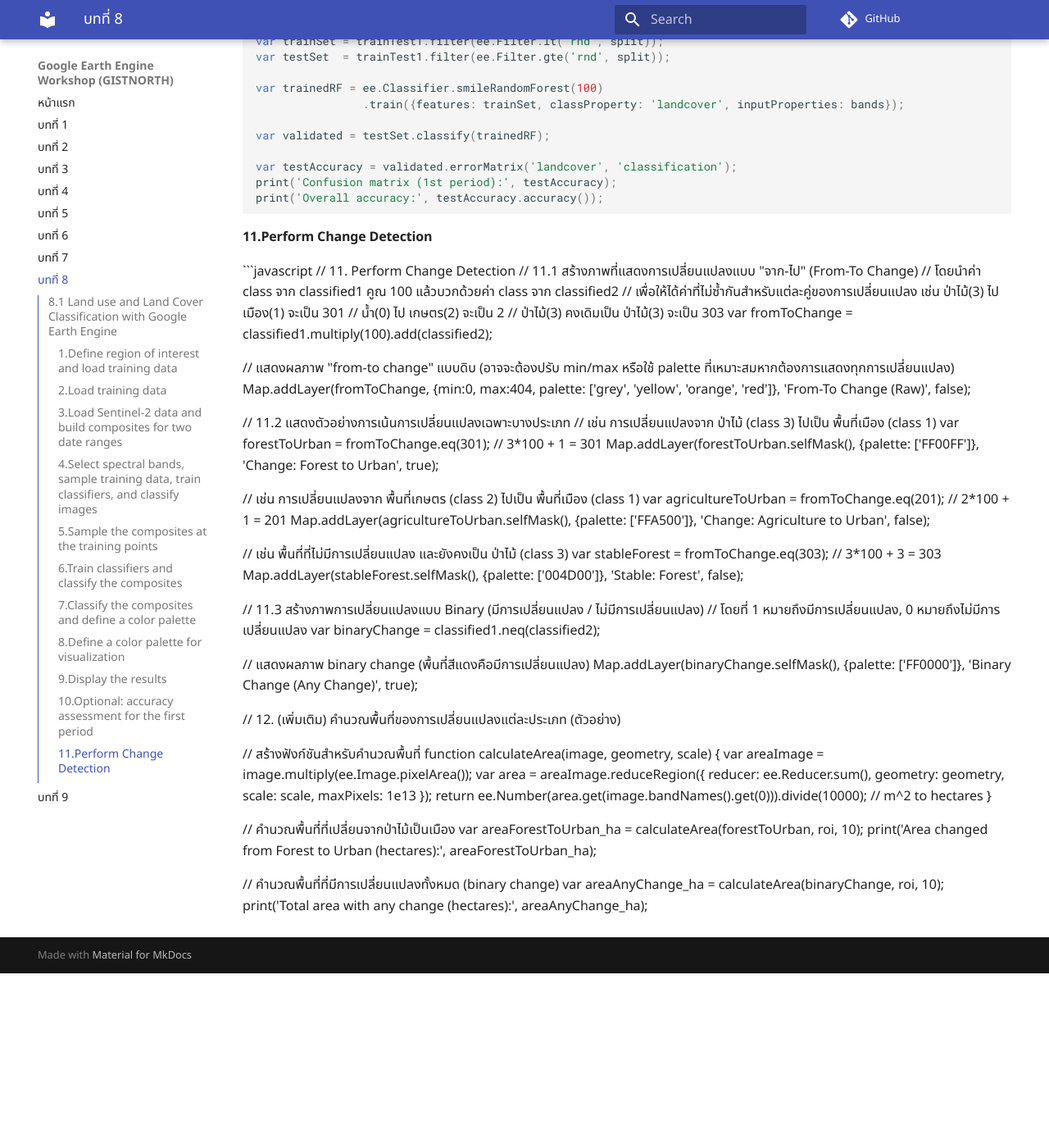
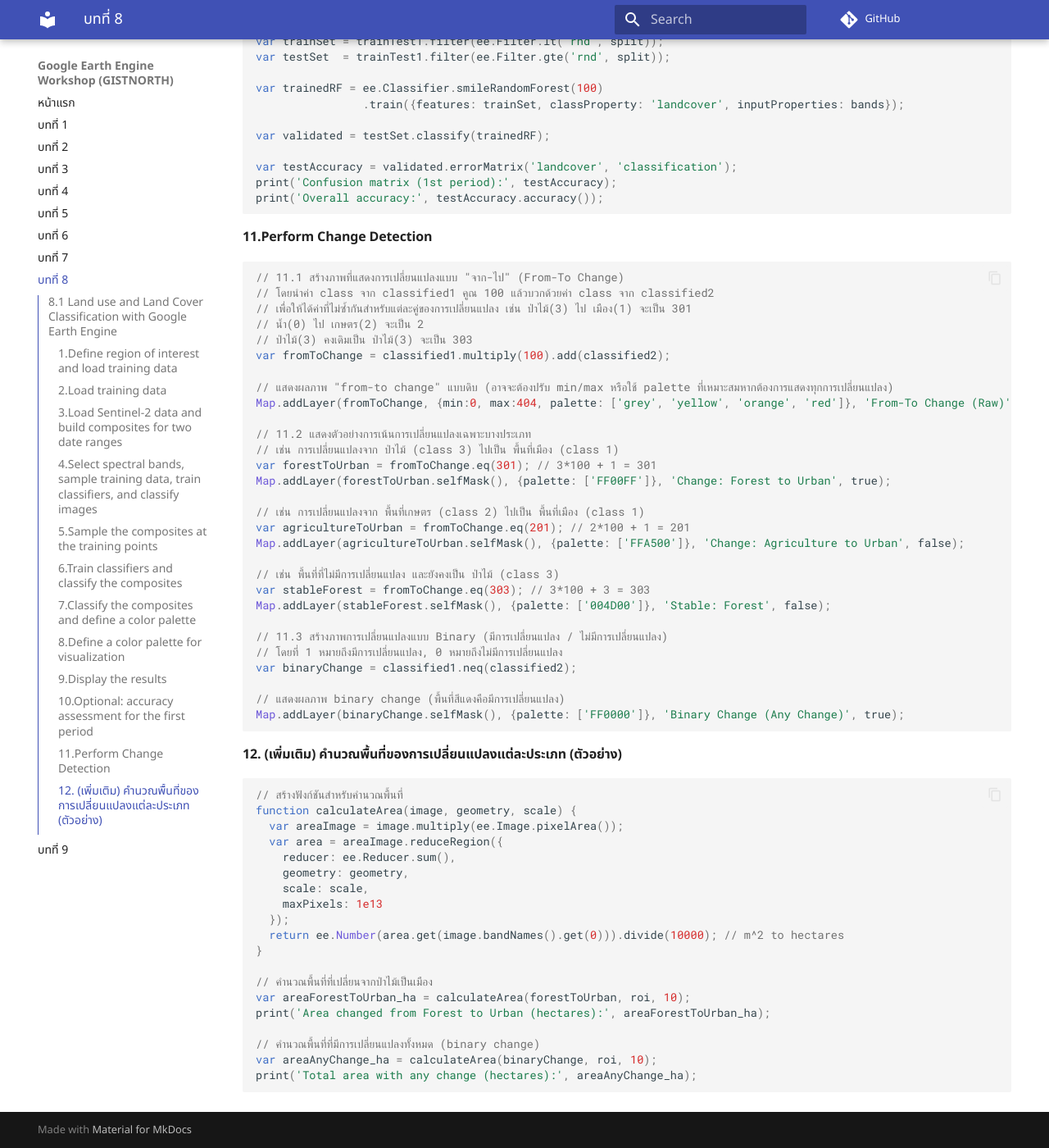
Before and after one commit to gistnorth/gistnorth_gee, an MkDocs documentation site: the page built from docs/gee_workshop_chapter8.md, in a window 1280 px wide and 1400 px high, scrolled down 2371 px. Shown: the whole window at 82% size. Built offline with MkDocs 1.6.1 and Material for MkDocs 9.7.7, drawn with Linux system fonts in a browser that asks for light colours; comment, search, counter and statistics services are not loaded; before the commit the page ends 3558 px from its top, so only the background shows below that.

Commit message:
Update gee_workshop_chapter8.md

````diff
--- a/docs/gee_workshop_chapter8.md
+++ b/docs/gee_workshop_chapter8.md
@@ -121,7 +121,6 @@ print('Overall accuracy:', testAccuracy.accuracy());
 ```
 #### 11.Perform Change Detection
 ```javascript
-// 11. Perform Change Detection
 // 11.1 สร้างภาพที่แสดงการเปลี่ยนแปลงแบบ "จาก-ไป" (From-To Change)
 // โดยนำค่า class จาก classified1 คูณ 100 แล้วบวกด้วยค่า class จาก classified2
 // เพื่อให้ได้ค่าที่ไม่ซ้ำกันสำหรับแต่ละคู่ของการเปลี่ยนแปลง เช่น ป่าไม้(3) ไป เมือง(1) จะเป็น 301
@@ -151,9 +150,9 @@ var binaryChange = classified1.neq(classified2);
 
 // แสดงผลภาพ binary change (พื้นที่สีแดงคือมีการเปลี่ยนแปลง)
 Map.addLayer(binaryChange.selfMask(), {palette: ['FF0000']}, 'Binary Change (Any Change)', true);
-
-// 12. (เพิ่มเติม) คำนวณพื้นที่ของการเปลี่ยนแปลงแต่ละประเภท (ตัวอย่าง)
-
+```
+#### 12. (เพิ่มเติม) คำนวณพื้นที่ของการเปลี่ยนแปลงแต่ละประเภท (ตัวอย่าง)
+```javascript
 // สร้างฟังก์ชันสำหรับคำนวณพื้นที่
 function calculateArea(image, geometry, scale) {
   var areaImage = image.multiply(ee.Image.pixelArea());
@@ -173,3 +172,4 @@ print('Area changed from Forest to Urban (hectares):', areaForestToUrban_ha);
 // คำนวณพื้นที่ที่มีการเปลี่ยนแปลงทั้งหมด (binary change)
 var areaAnyChange_ha = calculateArea(binaryChange, roi, 10);
 print('Total area with any change (hectares):', areaAnyChange_ha);
+```
````
